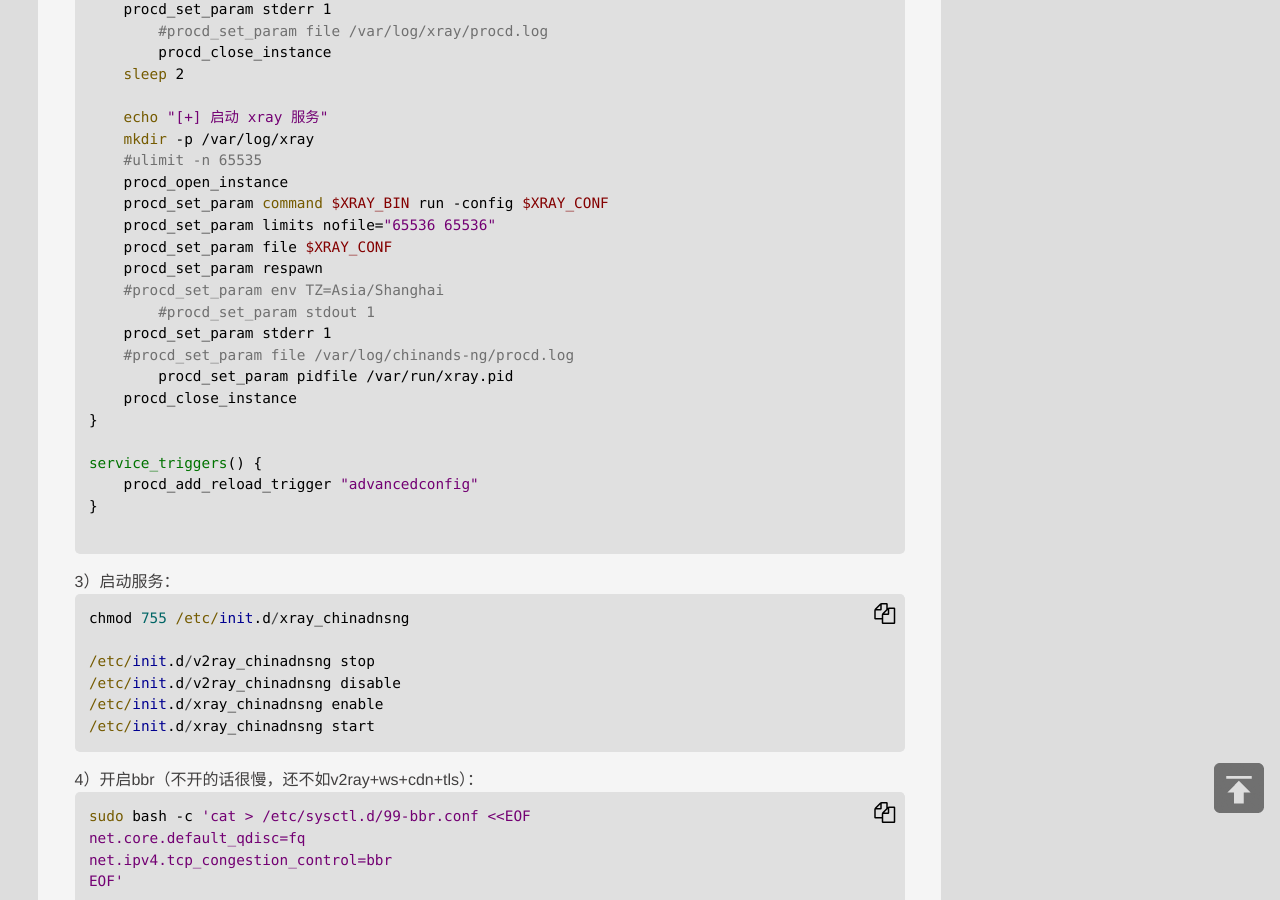
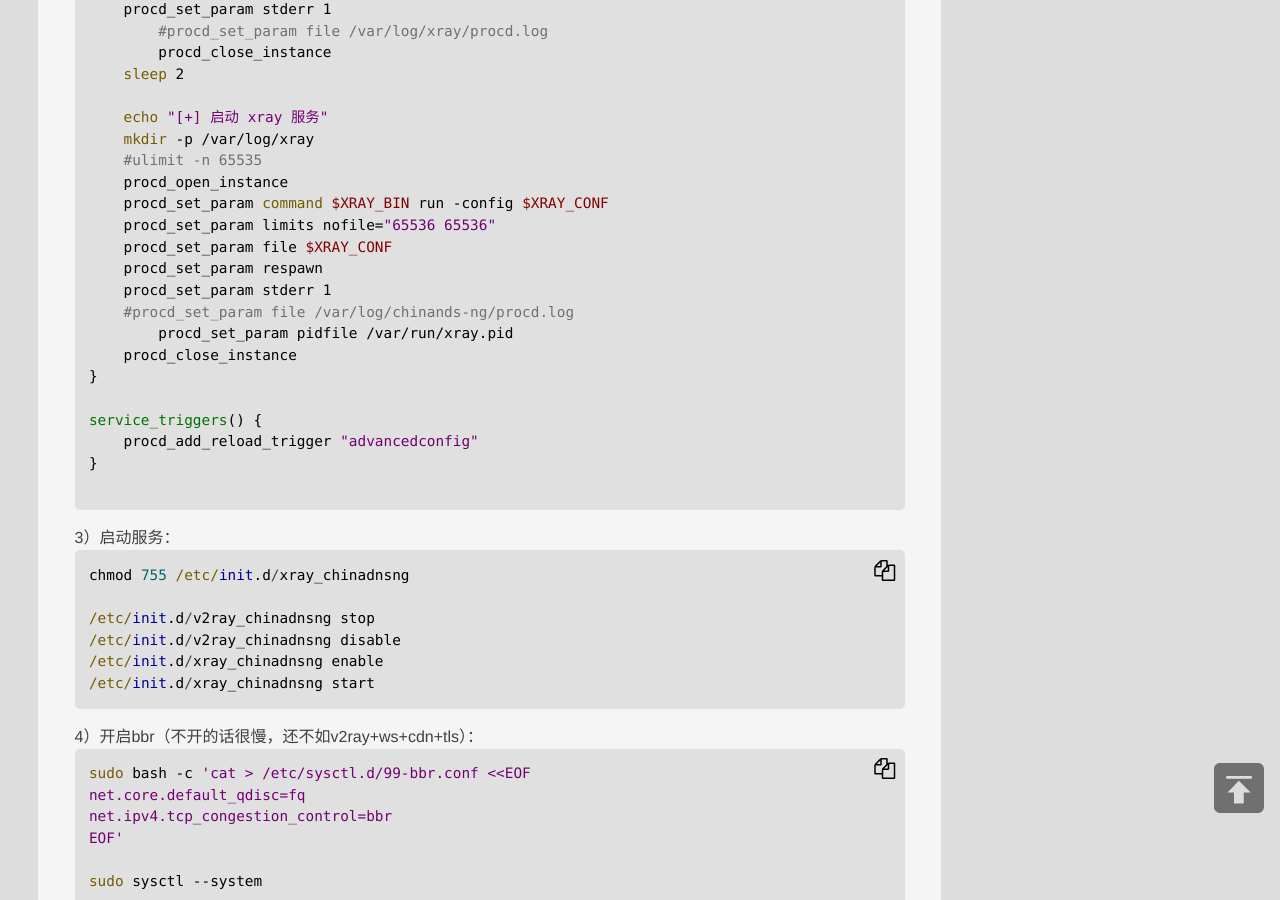
Before and after one commit to jibenfa/jibenfa.github.com, a Jekyll site: the page built from _posts/2026-10-23-E59CA8openwrtE4B88BE983A8E7BDB2xrayE5928Creality.md, in a window 1280 px wide and 900 px high, scrolled down 17918 px. Built offline with Jekyll 4.4.1, drawn with Linux system fonts in a browser that asks for light colours.

Commit message:
Update 2026-10-23-E59CA8openwrtE4B88BE983A8E7BDB2xrayE5928Creality.md

```diff
--- a/_posts/2026-10-23-E59CA8openwrtE4B88BE983A8E7BDB2xrayE5928Creality.md
+++ b/_posts/2026-10-23-E59CA8openwrtE4B88BE983A8E7BDB2xrayE5928Creality.md
@@ -860,8 +860,6 @@
     procd_set_param limits nofile="65536 65536"
     procd_set_param file $XRAY_CONF
     procd_set_param respawn
-    #procd_set_param env TZ=Asia/Shanghai
-	#procd_set_param stdout 1
     procd_set_param stderr 1
     #procd_set_param file /var/log/chinands-ng/procd.log
 	procd_set_param pidfile /var/run/xray.pid
```
